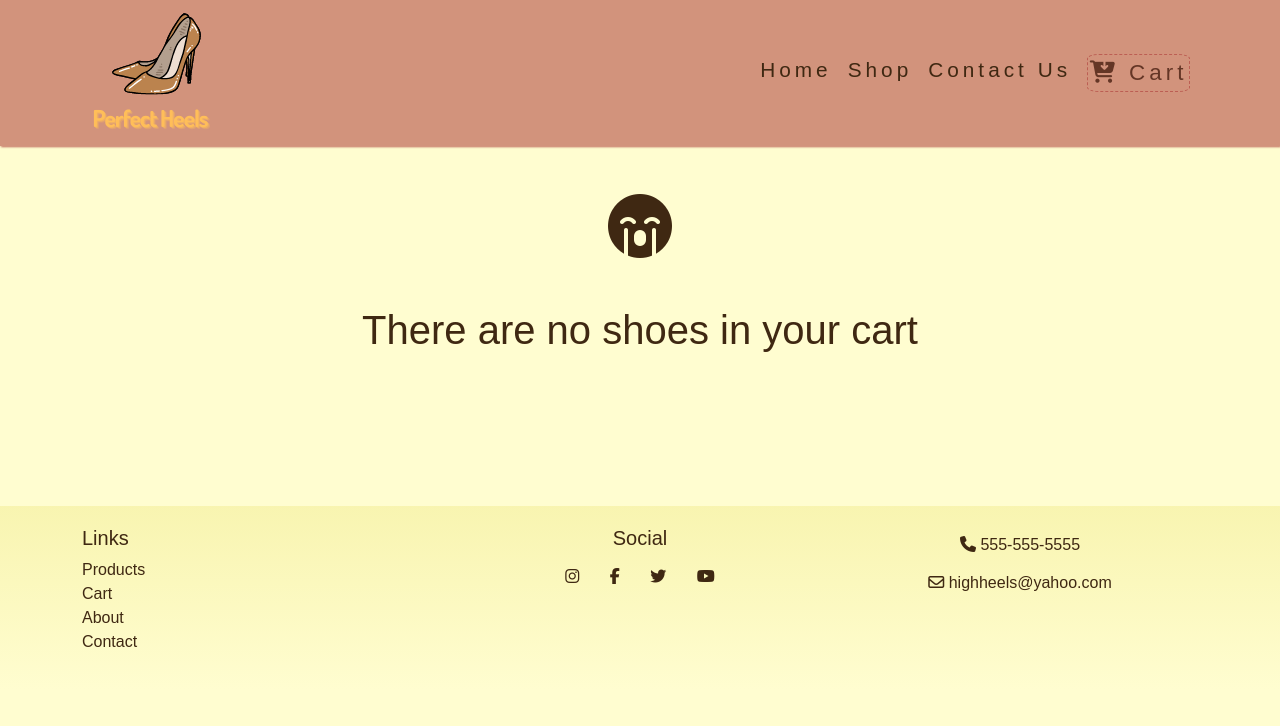
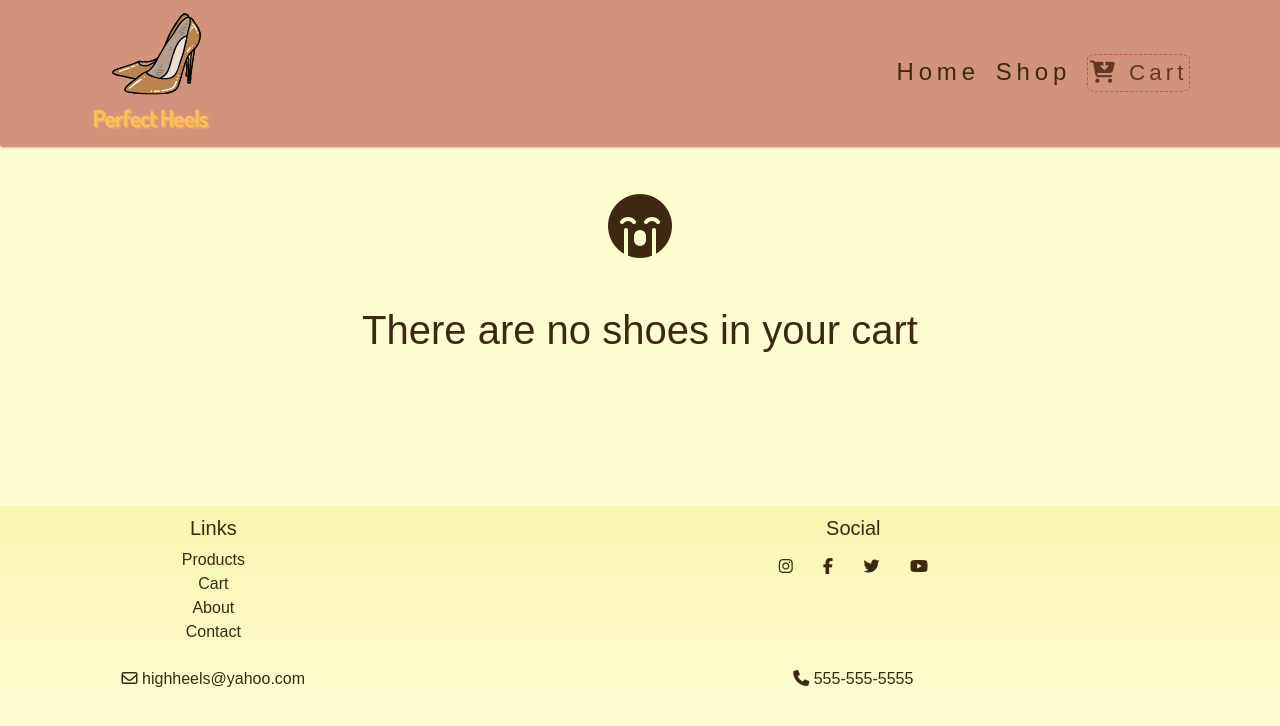
Before and after one commit to BritneyHanna/PerfectHeels, a React (Create React App) app: page /cart in a window 1280 px wide. Shown: the top 726 px of the page. Built offline with nearby package versions, Linux system fonts and the light colour scheme; a web font is replaced by a local one.

Commit message:
additional formatting

```diff
--- a/src/App.css
+++ b/src/App.css
@@ -39,8 +39,9 @@ color:var(--mainDark) !important;
 .nav-link{
 
   color:var(--mainDark) !important;
-  font-size:1.3rem;
-  letter-spacing: .25rem;
+  font-size:1.5rem;
+  letter-spacing: .3rem;
+  margin-right: 2rem;
 
 }
 
@@ -203,11 +204,12 @@ overflow:hidden;
 
 .site-footer
 {       background-image: linear-gradient(rgba(221, 210, 49, 0.2), #FFFDD0);
-  padding: 20px 0;}
+  padding: 10px 0;}
   a:link {
     color:var(--mainDark);
     background-color: transparent;
     text-decoration: none !important;
+    margin:0%;
 
 
   }
--- a/src/App.js
+++ b/src/App.js
@@ -9,7 +9,7 @@ import NavBar from "./components/NavBar";
 import ProductDetails from "./components/ProductDetails";
 import Cart from "./components/Cart/Cart";
 import Home from "./components/Home";
-import Contactus from "./components/Contactus";
+
 import DefaultPage from "./components/DefaultPage";
 import Modal from "./components/Modal";
 import Footer from "./components/Footer";
@@ -58,18 +58,7 @@ class App extends Component {
             </React.Fragment>
           )}
         />
-         <Route
-          exact path="/contactus"
-          render={() => (
-            <React.Fragment>
-              <NavBar />
-              <Contactus/>
-              <Footer/>
 
-
-            </React.Fragment>
-          )}
-        />
 
         <Route component={DefaultPage} />
       </Switch>
--- a/src/components/Contactus.js
+++ /dev/null
@@ -1,11 +0,0 @@
-import React, { Component } from 'react'
-
-export default class Contactus extends Component {
-    render() {
-        return (
-            <div>
-                <h1> Contact Us Component </h1>
-            </div>
-        )
-    }
-}
--- a/src/components/Footer.js
+++ b/src/components/Footer.js
@@ -4,9 +4,9 @@ import { Link } from 'react-router-dom';
 function Footer(props) {
     return (
         <footer className="site-footer ">
-            <div className="container">
+            <div className="container-fluid">
                 <div className="row">
-                    <div className="col-4 ">
+                    <div className="col-4 text-center ">
                         <h5>Links</h5>
                         <ul className="list-unstyled">
                         <li><Link to='/shop'>Products</Link></li>
@@ -15,18 +15,27 @@ function Footer(props) {
                             <li><Link to='/contactus'>Contact</Link></li>
                         </ul>
                     </div>
-                    <div className="col-4  text-center">
+
+                    <div className=" col-8  text-center">
                         <h5>Social</h5>
                         <a className="btn btn-social-icon btn-instagram" href="http://instagram.com/"><i className="fa fa-instagram" /></a>{' '}
                         <a className="btn btn-social-icon btn-facebook" href="http://www.facebook.com/"><i className="fa fa-facebook" /></a>{' '}
                         <a className="btn btn-social-icon btn-twitter" href="http://twitter.com/"><i className="fa fa-twitter" /></a>{' '}
                         <a className="btn btn-social-icon btn-google" href="http://youtube.com/"><i className="fa fa-youtube" /></a>
                     </div>
-                    <div className=" col-4 text-center">
-                        <a role="button" className="btn btn-link" href="tel:+55555555"><i className="fa fa-phone" /> 555-555-5555</a><br />
-                        <a role="button" className="btn btn-link" href="mailto:notreal@notreal.co"><i className="fa fa-envelope-o" /> highheels@yahoo.com</a>
+
+
+
+                </div>
+                <div className=" row text-center">
+                    <div className=" col-xs-12 col-md-4 text-center">
+                    <a role="button" className="btn btn-link" href="mailto:notreal@notreal.co"><i className="fa fa-envelope-o" /> highheels@yahoo.com</a>
+</div>
+<div className="col-md-8 text-center">
+                    <a role="button" className="btn btn-link" href="tel:+55555555"><i className="fa fa-phone" /> 555-555-5555</a><br />
+</div>
                     </div>
-                </div>
+
             </div>
         </footer>
     );
--- a/src/components/NavBar.js
+++ b/src/components/NavBar.js
@@ -38,21 +38,17 @@ export default class NavBar extends Component {
                         <NavbarToggler onClick={this.toggleNav} />
                         <Collapse isOpen={this.state.isNavOpen} navbar>
                         <Nav className="ms-auto" navbar>
-                                <NavItem className="nav-item">
-                                    <NavLink className="nav-link" to="/">
+                                <NavItem className="nav-item" >
+                                    <NavLink className="nav-link " to="/">
                                          Home
                                     </NavLink>
                                 </NavItem>
                                 <NavItem>
-                                    <NavLink className="nav-link" to="/shop">
+                                    <NavLink className="nav-link " to="/shop">
                                         Shop
                                     </NavLink>
                                 </NavItem>
-                                <NavItem>
-                                    <NavLink className="nav-link" to="/contactus">
-                                     Contact Us
-                                    </NavLink>
-                                </NavItem>
+
                                 <NavItem >
                                     <NavLink className="nav-link "  to="/cart">
 
```
